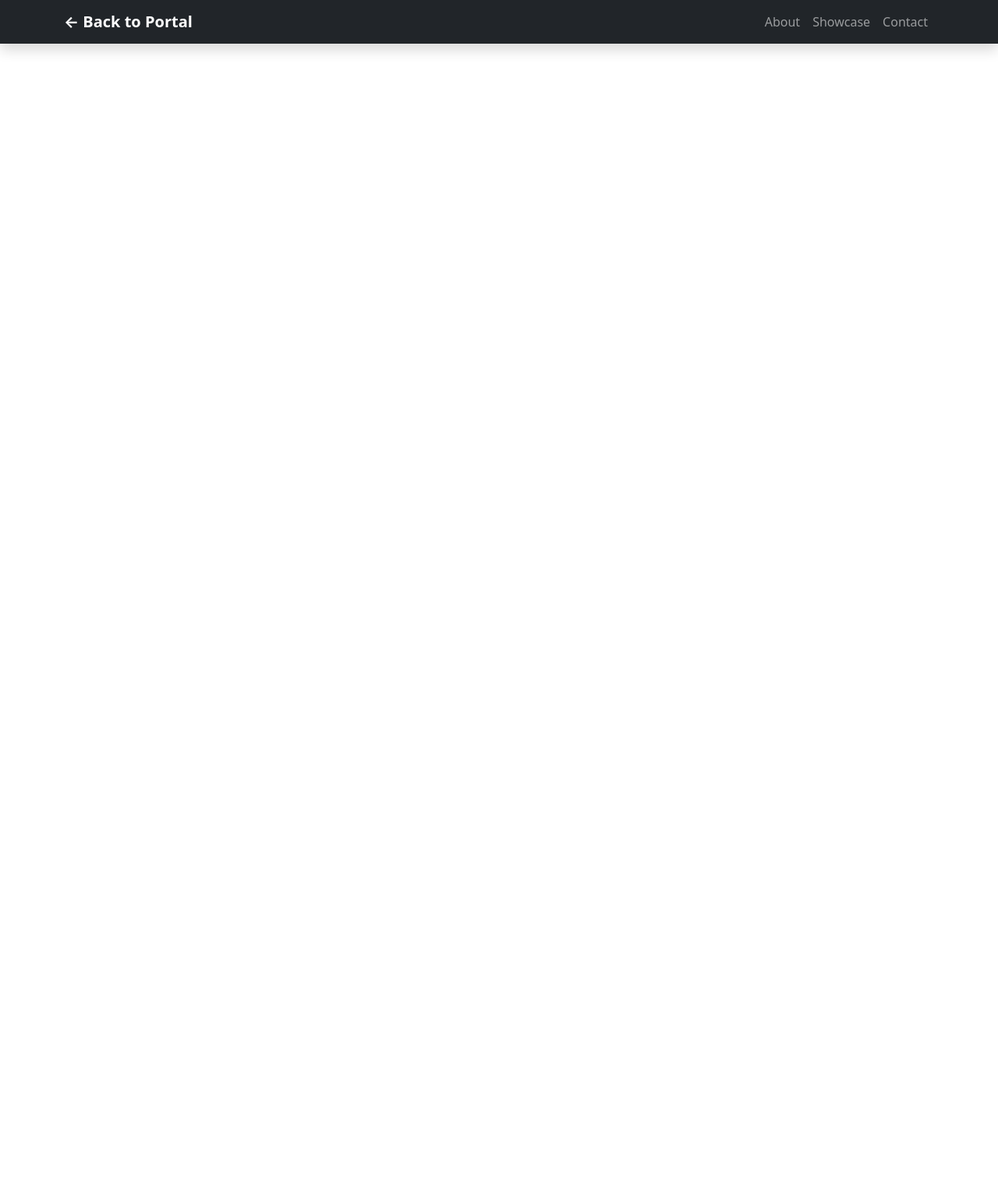
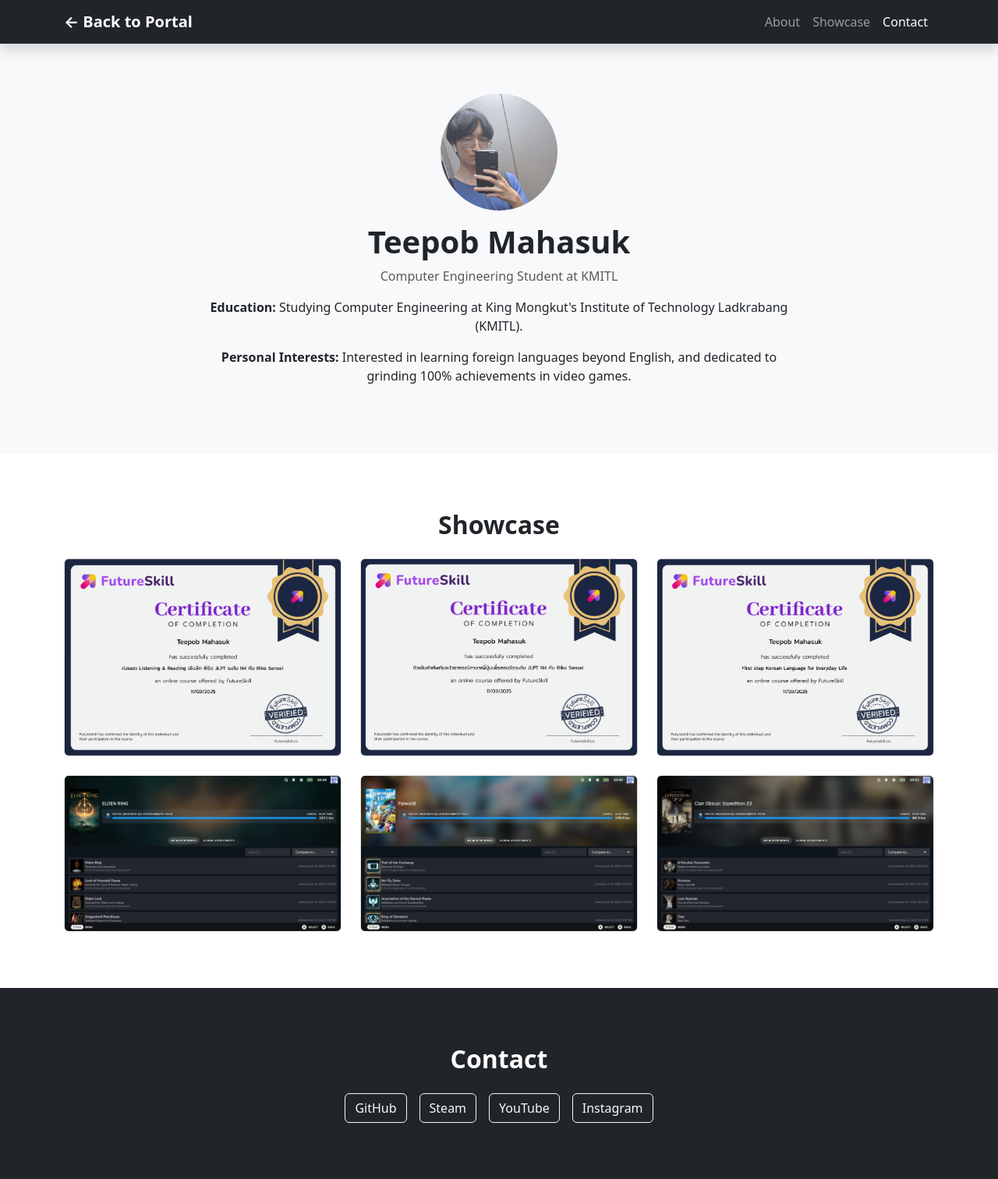
Before and after one commit to Dem09Z/FWC-tmahasuk, a plain HTML site: page rush/member1.html in a window 1280 px wide. Shown: the whole page at 78% size. Before the commit the page ends 800 px from the top, so only its background shows below. Drawn offline with nearby package versions, Linux system fonts and the light colour scheme.

Commit message:
edited member1.html
add profile picture
about me
show case
and contact

```diff
--- /dev/null
+++ b/Cell03/ex03/todo.css
@@ -0,0 +1,57 @@
+html, body {
+    height: 100%;
+    margin: 0;
+    font-family: Arial, sans-serif;
+    background-color: #f5f5f5;
+    display: flex;
+    justify-content: center;
+    align-items: flex-start;
+    padding-top: 50px;
+}
+
+.container {
+    width: 350px;
+    background: #ffffff;
+    padding: 20px;
+    border-radius: 8px;
+    box-shadow: 0 4px 12px rgba(0, 0, 0, 0.1);
+    text-align: center;
+}
+
+#new_btn {
+    padding: 10px 20px;
+    font-size: 1rem;
+    font-weight: bold;
+    background-color: #28a745;
+    color: white;
+    border: none;
+    border-radius: 4px;
+    cursor: pointer;
+    margin-bottom: 20px;
+}
+
+#new_btn:hover {
+    background-color: #218838;
+}
+
+#ft_list {
+    display: flex;
+    flex-direction: column;
+    gap: 10px;
+}
+
+.todo-item {
+    background-color: #e9ecef;
+    padding: 12px 15px;
+    border-radius: 4px;
+    text-align: left;
+    cursor: pointer;
+    word-break: break-word;
+    border-left: 4px solid #007bff;
+    transition: background-color 0.2s;
+}
+
+.todo-item:hover {
+    background-color: #ffdddd;
+    border-left-color: #dc3545;
+}
--- a/rush/member1.html
+++ b/rush/member1.html
@@ -3,13 +3,14 @@
 <head>
     <meta charset="UTF-8">
     <meta name="viewport" content="width=device-width, initial-scale=1.0">
-    <title>Member Portfolio</title>
+    <title>Teepob Mahasuk - Portfolio</title>
+    <!-- Bootstrap 5 CSS -->
     <link href="https://cdn.jsdelivr.net/npm/bootstrap@5.3.0/dist/css/bootstrap.min.css" rel="stylesheet">
     <link rel="stylesheet" href="css/style.css">
 </head>
-<body>
+<body data-bs-spy="scroll" data-bs-target="#navbarNav">
 
-    <!-- Navigation bar -->
+    <!-- 1. Navigation bar (Always visible) -->
     <nav class="navbar navbar-expand-lg navbar-dark bg-dark fixed-top shadow">
         <div class="container">
             <a class="navbar-brand fw-bold" href="index.html">← Back to Portal</a>
@@ -27,12 +28,68 @@
     </nav>
     <!-- End Navigation bar -->
 
+    <!-- 2. About Section -->
+    <section id="about" class="py-5 mt-5 bg-light">
+        <div class="container text-center py-4">
+            <!-- Profile Image -->
+            <img src="assets/profile1.jpg" alt="Teepob Mahasuk" class="rounded-circle mb-3" style="width: 150px; height: 150px; object-fit: cover;">
 
+            <!-- Name -->
+            <h1 class="fw-bold">Teepob Mahasuk</h1>
+            <p class="text-muted">Computer Engineering Student at KMITL</p>
 
+            <!-- Personal Information -->
+            <div class="col-md-8 mx-auto mt-3">
+                <p><strong>Education:</strong> Studying Computer Engineering at King Mongkut's Institute of Technology Ladkrabang (KMITL).</p>
+                <p><strong>Personal Interests:</strong> Interested in learning foreign languages beyond English, and dedicated to grinding 100% achievements in video games.</p>
+            </div>
+        </div>
+    </section>
+    <!-- End About Section -->
 
+    <!-- 3. Showcase Section (6 Image Grid) -->
+    <section id="showcase" class="py-5 bg-white">
+        <div class="container py-4">
+            <h2 class="text-center fw-bold mb-4">Showcase</h2>
 
+            <!-- Bootstrap Grid System: 3 columns on desktop (col-md-4), 1 column on mobile (col-12) -->
+            <div class="row g-4">
+                <div class="col-12 col-md-4">
+                    <img src="assets/Cer1_1.png" alt="Showcase 1" class="img-fluid rounded border">
+                </div>
+                <div class="col-12 col-md-4">
+                    <img src="assets/Cer1_2.png" alt="Showcase 2" class="img-fluid rounded border">
+                </div>
+                <div class="col-12 col-md-4">
+                    <img src="assets/Cer1_3.png" alt="Showcase 3" class="img-fluid rounded border">
+                </div>
+                <div class="col-12 col-md-4">
+                    <img src="assets/achivement1_1.png" alt="Showcase 4" class="img-fluid rounded border">
+                </div>
+                <div class="col-12 col-md-4">
+                    <img src="assets/achivement1_2.png" alt="Showcase 5" class="img-fluid rounded border">
+                </div>
+                <div class="col-12 col-md-4">
+                    <img src="assets/achivement1_3.png" alt="Showcase 6" class="img-fluid rounded border">
+                </div>
+            </div>
+        </div>
+    </section>
+    <!-- End Showcase Section -->
 
-
+    <!-- 4. Contact Section -->
+    <section id="contact" class="py-5 bg-dark text-white">
+        <div class="container text-center py-4">
+            <h2 class="fw-bold mb-4">Contact</h2>
+            <div class="d-flex justify-content-center flex-wrap gap-3">
+                <a href="https://github.com/Dem09Z" target="_blank" class="btn btn-outline-light">GitHub</a>
+                <a href="https://steamcommunity.com/profiles/76561199029359463/" target="_blank" class="btn btn-outline-light">Steam</a>
+                <a href="https://www.youtube.com/@demoninez" target="_blank" class="btn btn-outline-light">YouTube</a>
+                <a href="https://www.instagram.com/dem25871/" target="_blank" class="btn btn-outline-light">Instagram</a>
+            </div>
+        </div>
+    </section>
+    <!-- End Contact Section -->
 
     <!-- Bootstrap 5 JS -->
     <script src="https://cdn.jsdelivr.net/npm/bootstrap@5.3.0/dist/js/bootstrap.bundle.min.js"></script>
```
Also changed, not shown: Cell03/ex03/index.html (added, +18 -0 lines), Cell03/ex03/todo.js (added, +59 -0 lines), rush/assets/Cer1_1.png (added), rush/assets/Cer1_2.png (added), rush/assets/Cer1_3.png (added), rush/assets/achivement1_1.png (added), rush/assets/achivement1_2.png (added), rush/assets/achivement1_3.png (added), rush/assets/profile1.jpg (added).
